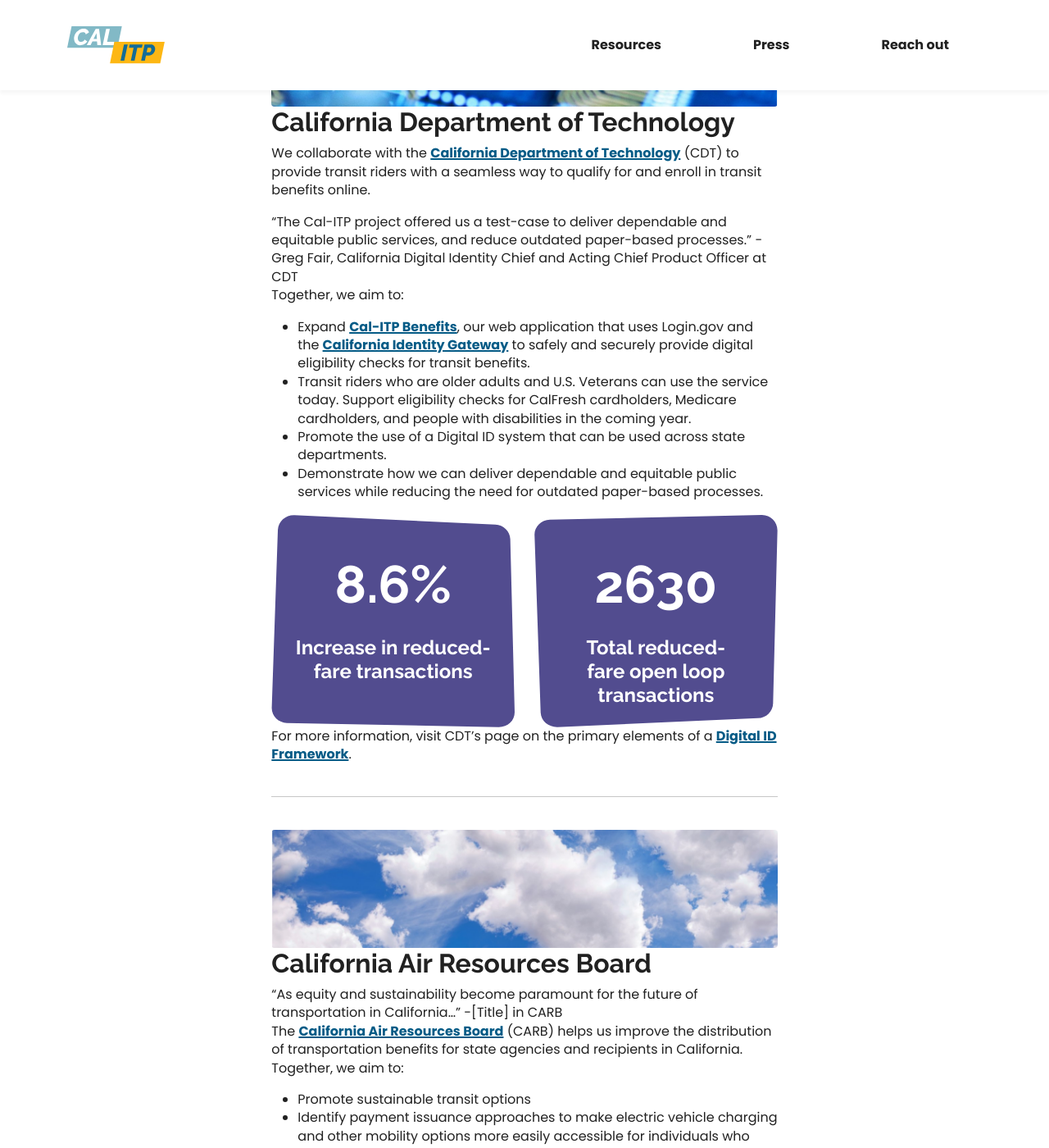
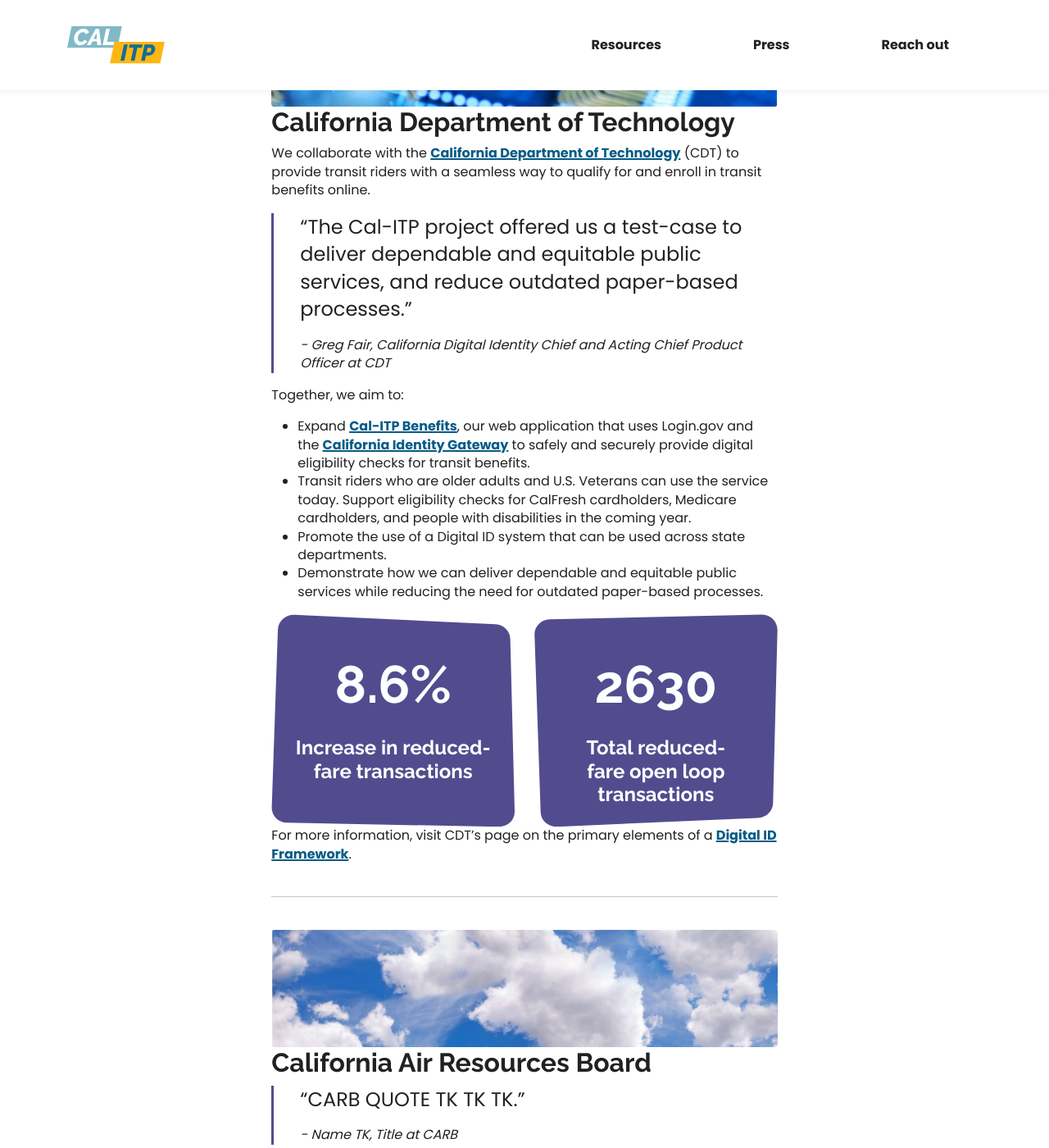
Before and after one commit to cal-itp/calitp.org, a Jekyll site: the page built from src/partners.html, in a window 1280 px wide and 1400 px high, scrolled down 590 px. Shown: the whole window at 82% size. Built offline with Jekyll 4.4.1, drawn with Linux system fonts in a browser that asks for light colours.

```diff
--- a/src/partners.html
+++ b/src/partners.html
@@ -28,10 +28,13 @@
           We collaborate with the <a href="https://cdt.ca.gov/" target="_blank">California Department of Technology</a> (CDT) to
           provide transit riders with a seamless way to qualify for and enroll in transit benefits online.
         </p>
-        <quote
-          >“The Cal-ITP project offered us a test-case to deliver dependable and equitable public services, and reduce outdated
-          paper-based processes.” - Greg Fair, California Digital Identity Chief and Acting Chief Product Officer at CDT</quote
-        >
+        <figure class="quote">
+          <blockquote>
+            “The Cal-ITP project offered us a test-case to deliver dependable and equitable public services, and reduce outdated
+            paper-based processes.”
+          </blockquote>
+          <figcaption>- Greg Fair, California Digital Identity Chief and Acting Chief Product Officer at CDT</figcaption>
+        </figure>
         <p>Together, we aim to:</p>
         <ul>
           <li>
@@ -75,9 +78,10 @@
       <section>
         <img class="w-100 rounded-1" src="/images/partners-carb-background.png" />
         <h2>California Air Resources Board</h2>
-        <quote
-          >“As equity and sustainability become paramount for the future of transportation in California…” -[Title] in CARB</quote
-        >
+        <figure class="quote">
+          <blockquote>“CARB QUOTE TK TK TK.”</blockquote>
+          <figcaption>- Name TK, Title at CARB</figcaption>
+        </figure>
         <p>
           The <a target="_blank" href="https://ww2.arb.ca.gov/">California Air Resources Board</a> (CARB) helps us improve the
           distribution of transportation benefits for state agencies and recipients in California. Together, we aim to:
--- a/src/stylesheets/main.css
+++ b/src/stylesheets/main.css
@@ -129,6 +129,20 @@
 
 a:hover {
   text-decoration-style: dotted;
+}
+
+figure.quote {
+  border-left: 3px solid var(--calitp-purple-4);
+  padding-left: 2rem;
+}
+
+figure.quote blockquote {
+  font-size: calc(24rem / 16);
+}
+
+figure.quote figcaption {
+  font-size: calc(16rem / 16);
+  font-style: italic;
 }
 
 .navbar {
```
